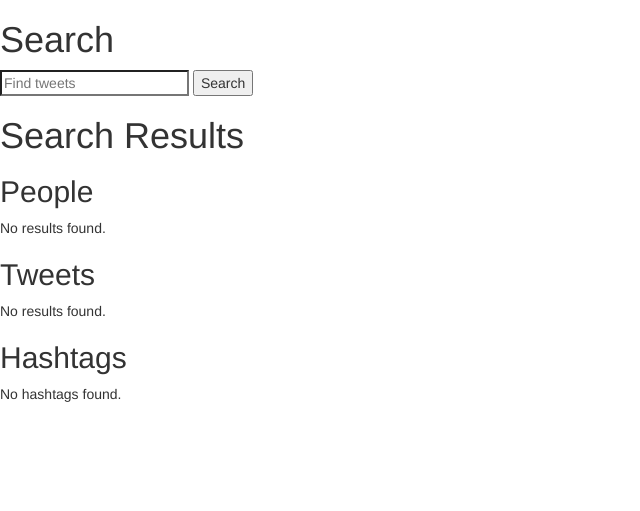
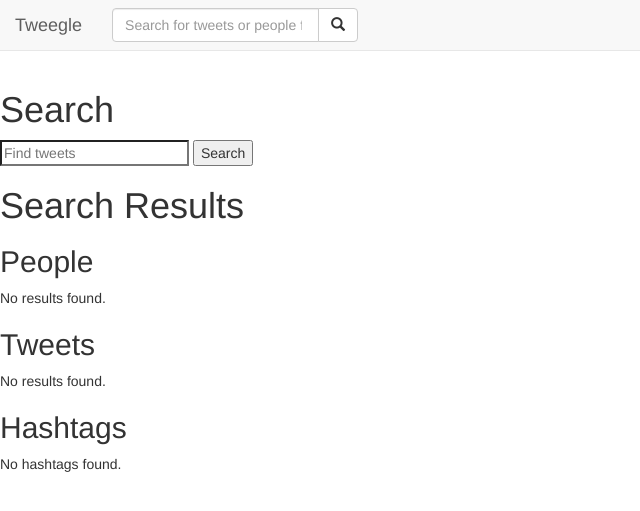
Before and after one commit to ashleyhsia0/tweegle, a Flask app: template templates/search_results.html in a window 1280 px wide. Shown: the top 511 px of the page, without its empty margins (0-640 px from the left). Run offline with Flask 2, Linux system fonts and the light colour scheme; the template is opened without the code that fills it, so the values that code supplies are empty; some libraries are stand-ins or nearby versions.

Commit message:
Add nav bar

```diff
--- a/static/css/styles.css
+++ b/static/css/styles.css
@@ -1,3 +1,4 @@
+/*HOMEPAGE*/
 .jumbotron {
     margin-top: 200px;
     background-color: #FFFFFF;
@@ -16,3 +17,8 @@
         padding-left: 200px;
     }
 }
+
+/*SEARCH RESULTS*/
+body {
+    padding-top: 70px;
+}
--- a/templates/search_results.html
+++ b/templates/search_results.html
@@ -3,6 +3,36 @@
 {% block title %}Search Results{% endblock %}
 
 {% block content %}
+  <nav class="navbar navbar-default navbar-fixed-top">
+    <div class="container-fluid">
+
+      <!-- Brand and toggle get grouped for better mobile display -->
+      <div class="navbar-header">
+        <button type="button" class="navbar-toggle collapsed" data-toggle="collapse" data-target="#bs-example-navbar-collapse-1" aria-expanded="false">
+          <span class="sr-only">Toggle navigation</span>
+          <span class="icon-bar"></span>
+          <span class="icon-bar"></span>
+          <span class="icon-bar"></span>
+        </button>
+        <a class="navbar-brand" href="/">Tweegle</a>
+      </div><!-- /.navbar-header -->
+
+      <!-- Collect the nav links, forms, and other content for toggling -->
+      <div class="collapse navbar-collapse" id="bs-example-navbar-collapse-1">
+        <form action="/search" class="navbar-form navbar-left" role="search">
+          <div class="input-group">
+            <input class="form-control" id="searchbox" type="search" name="q" aria-label="Search for tweets or people from Twitter" placeholder="Search for tweets or people from Twitter">
+            <span class="input-group-btn">
+              <button class="btn btn-default" type="submit"><span class="glyphicon glyphicon-search"></span></button>
+            </span>
+          </div>
+        </form>
+      </div><!-- /.navbar-collapse -->
+
+    </div><!-- /.container-fluid -->
+  </nav>
+
+
   <h1>Search</h1>
 
   <form action="/search">
```
